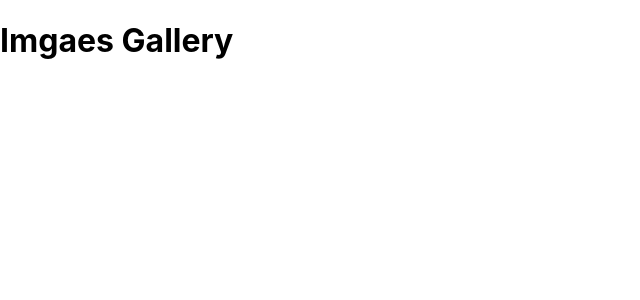
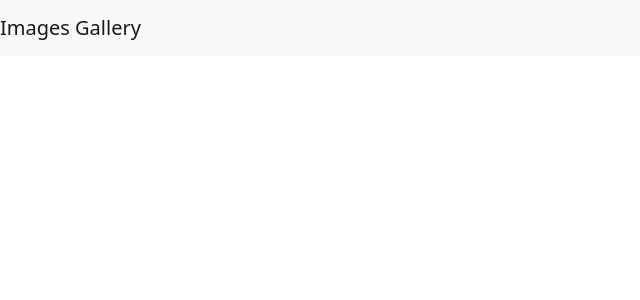
Before and after one commit to FoieringSerjo/images-gallery, a React (Create React App) app in the folder frontend/: page / in a window 1280 px wide. Shown: the top 300 px of the page, without its empty margins (0-640 px from the left). Built offline with nearby package versions, Linux system fonts and the light colour scheme.

Commit message:
initial header component

```diff
--- a/frontend/package.json
+++ b/frontend/package.json
@@ -6,7 +6,9 @@
     "@testing-library/jest-dom": "^5.16.2",
     "@testing-library/react": "^12.1.3",
     "@testing-library/user-event": "^13.5.0",
+    "bootstrap": "^5.1.3",
     "react": "^17.0.2",
+    "react-bootstrap": "^2.2.0",
     "react-dom": "^17.0.2",
     "react-scripts": "5.0.0",
     "web-vitals": "^2.1.4"
--- a/frontend/src/App.js
+++ b/frontend/src/App.js
@@ -1,7 +1,10 @@
+import 'bootstrap/dist/css/bootstrap.min.css';
+import Header from './css/components/Header';
+
 function App() {
   return (
     <div>
-      <h1>Imgaes Gallery</h1>
+      <Header title="Images Gallery"/>
     </div>
   );
 }
--- /dev/null
+++ b/frontend/src/css/components/Header.js
@@ -0,0 +1,12 @@
+import React from 'react';
+import { Button, Container, Form, FormControl, Navbar } from 'react-bootstrap';
+
+const Header = ({ title }) => {
+  return (
+    <Navbar bg="light" variant="light">
+        <Navbar.Brand href="/"> {title} </Navbar.Brand>
+    </Navbar>
+  )
+};
+
+export default Header;
```
Also changed, not shown: 1 other file (tests, documents, lock files or other folders).
